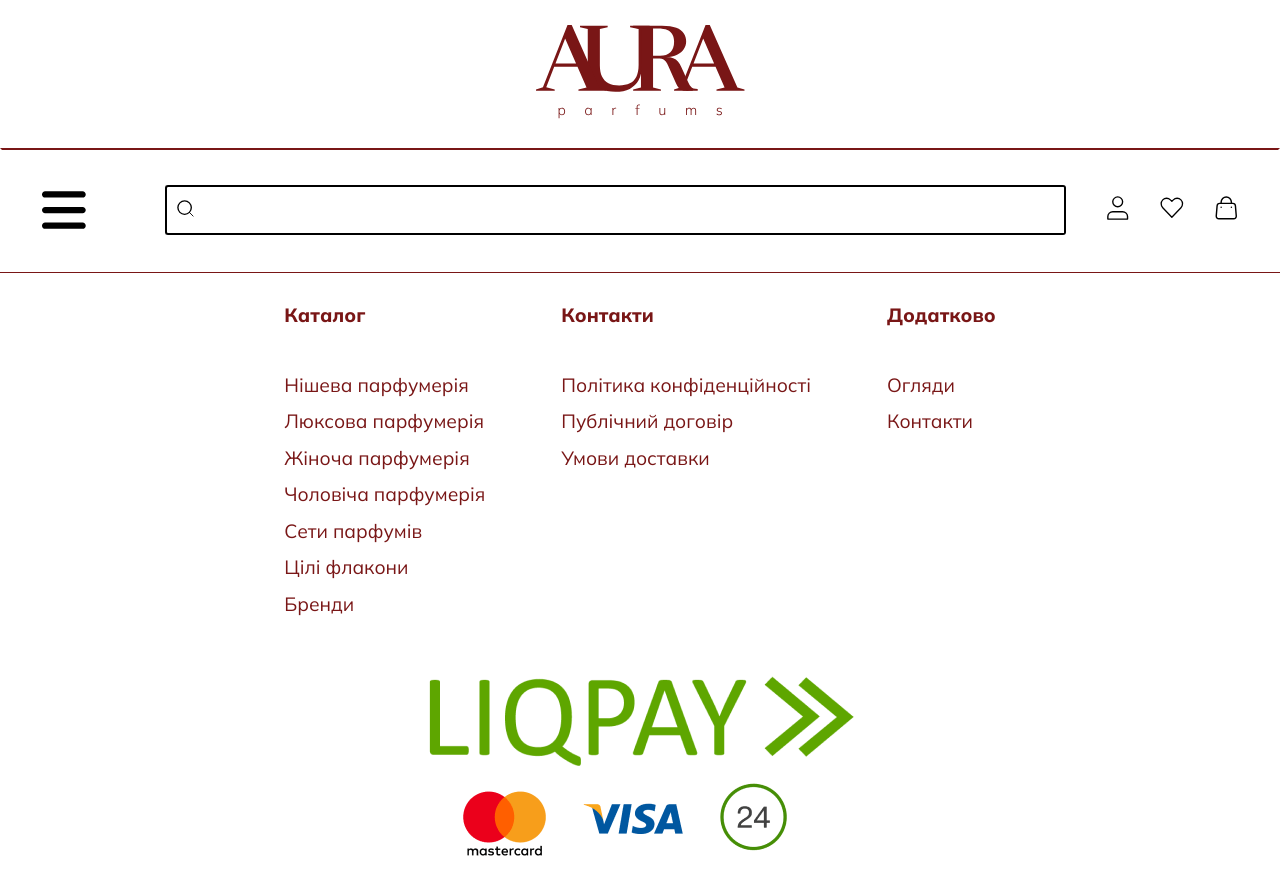
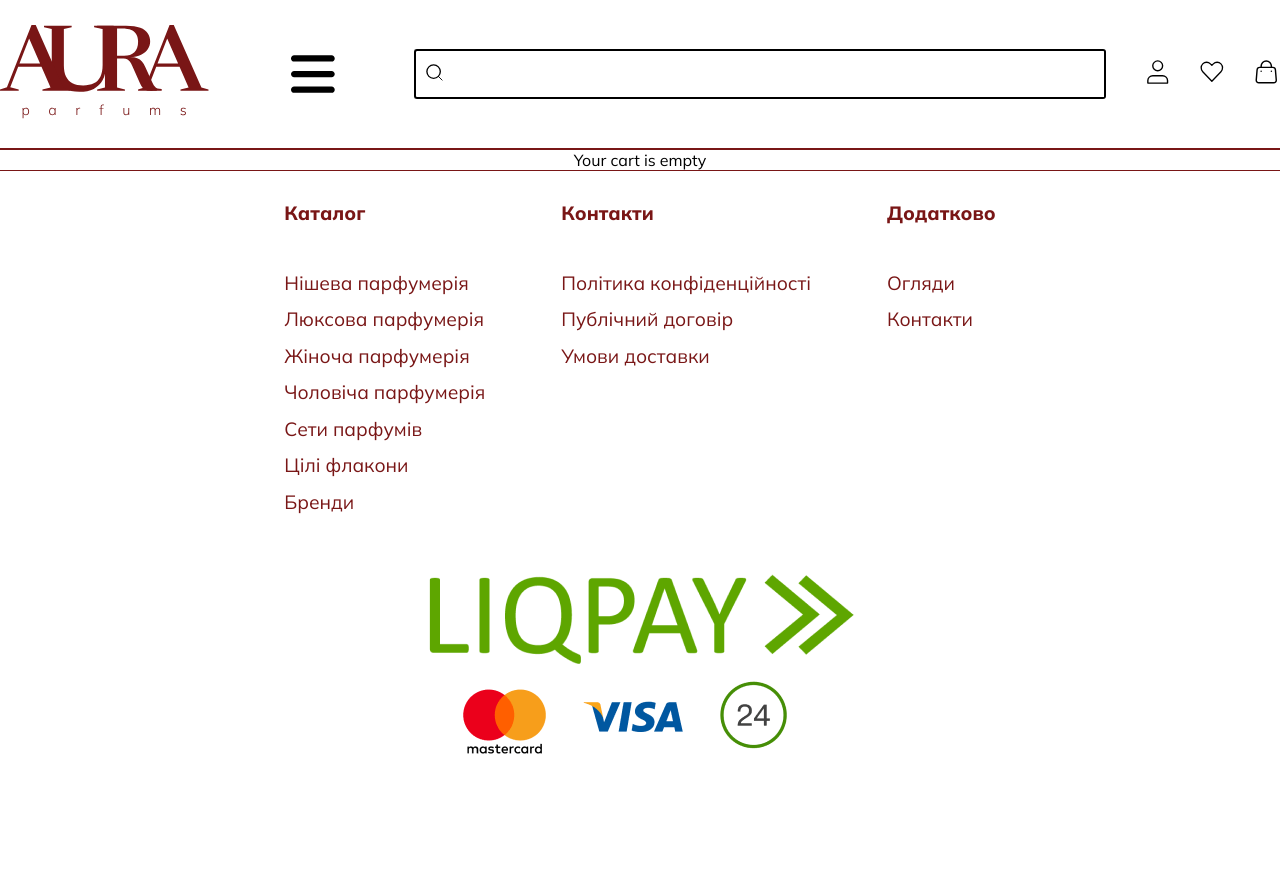
Before and after one commit to evgeniy5002/AuraParfums, a React (Create React App) app in the folder aura-parfums/: page /cart in a window 1280 px wide. Shown: the top 894 px of the page. After the commit the page ends 860 px from the top, so only its background shows below. Built offline with nearby package versions, Linux system fonts and the light colour scheme.

Commit message:
Header styles

```diff
--- a/aura-parfums/src/Components/Cart/Cart.jsx
+++ b/aura-parfums/src/Components/Cart/Cart.jsx
@@ -1,6 +1,7 @@
 import React from "react";
 import { useSelector } from "react-redux";
 import { useAuth } from "../../Hooks/useAuth";
+import styles from "./Cart.module.scss";
 
 const Cart = ({ products }) => {
   const { isAuth } = useAuth();
@@ -10,9 +11,10 @@ const Cart = ({ products }) => {
   ));
 
   return (
-    <div>
+    <div className={styles["cart"]}>
+      <div className={styles["cart-container"]}>
         {
-        cartItems ? (
+          cartItems.length > 0 ? (
             cartItems.map(item => (
               <div key={item.productId}>
                 <h1>{item.productId}</h1>
@@ -24,6 +26,7 @@ const Cart = ({ products }) => {
           )
         }
       </div>
+    </div>
   );
 };
 
--- a/aura-parfums/src/Components/Cart/Cart.module.scss
+++ b/aura-parfums/src/Components/Cart/Cart.module.scss
@@ -0,0 +1,11 @@
+@import '../../variables.scss';
+
+.cart {
+    width: 100%;
+    border-top: 2px solid $red;
+
+    .cart-container {
+        display: flex;
+        justify-content: center;
+    }
+}
--- a/aura-parfums/src/Components/FragnanceChoice/FragnanceChoice.jsx
+++ b/aura-parfums/src/Components/FragnanceChoice/FragnanceChoice.jsx
@@ -6,7 +6,7 @@ const FragnanceChoice = () => {
     return (
         <div className={styles["fragnance-choice-block"]}>
             <div className={`${styles["fragnance-choice_container"]} container`}>
-                <img src="Images/parfume-choice-image.png" alt="" />
+                <img src="/Images/parfume-choice-image.png" alt="" />
                 <div className={styles["fragnance-choice-block_text"]}>
                     <h2>ПІДБІР ПАРФУМІВ ЗА ВАШИМИ ПОБАЖАННЯМИ</h2>
 
--- a/aura-parfums/src/Components/Header/Header.jsx
+++ b/aura-parfums/src/Components/Header/Header.jsx
@@ -11,6 +11,7 @@ const Header = () => {
         const path = location.pathname;
 
         const headerClasses = {
+            '/cart': 'header-cart',
             '/catalogs': 'header-catalogs',
             '/contacts': 'header-contacts',
             '/brands': 'header-brands',
--- a/aura-parfums/src/Components/Header/Header.module.scss
+++ b/aura-parfums/src/Components/Header/Header.module.scss
@@ -1,5 +1,9 @@
 @import '../../variables.scss';
 
-.header {
+
+.header-cart {
     display: flex;
+    flex-direction: row;
+    justify-content: center;
+    gap: 80px;
 }
--- a/aura-parfums/src/Components/Header/HeaderMenu/HeaderMenu.module.scss
+++ b/aura-parfums/src/Components/Header/HeaderMenu/HeaderMenu.module.scss
@@ -9,6 +9,7 @@ a {
     transition: 0s;
     width: 100%;
     border: 2px solid transparent;
+    box-sizing: border-box;
 
     .header-menu-container {
         display: flex;
@@ -120,3 +121,10 @@ a {
 .header-brands {
     border-bottom-color: $red;
 }
+
+.header-cart {
+    max-width: 80%;
+    .header-menu-container {
+        margin: 0px;
+    }
+}
--- a/aura-parfums/src/Components/Header/Logo/Logo.jsx
+++ b/aura-parfums/src/Components/Header/Logo/Logo.jsx
@@ -6,7 +6,7 @@ const Logo = ({ styleName }) => {
     return (
         <div className={`${styles["logo"]} ${styles[styleName]}`}>
             <Link to="/">
-                <img src={"Images/header/AuraLogo.svg"} alt="" />
+                <img src={"/Images/header/AuraLogo.svg"} alt="" />
             </Link>
         </div>
     )
--- a/aura-parfums/src/Components/Header/Logo/Logo.module.scss
+++ b/aura-parfums/src/Components/Header/Logo/Logo.module.scss
@@ -5,9 +5,12 @@
     display: flex;
     justify-content: center;
     align-items: center;
-    width: 100%;
+
+    .header-brands {
+        display: none;
+    }
+
+    .header-cart {
+        display: block;
+    }
 }
-
-.header-brands {
-    display: none;
-}
--- a/aura-parfums/src/Components/NewFragnances/NewFragnances.jsx
+++ b/aura-parfums/src/Components/NewFragnances/NewFragnances.jsx
@@ -13,7 +13,7 @@ const NewFragnances = ({ products }) => {
     return (
         <div className={styles["new-fragnances"]}>
             <div className={styles["new-fragnances_header"]}>
-                <img src="Images/new-fragnances-bg.jpg" alt="" />
+                <img src="/Images/new-fragnances-bg.jpg" alt="" />
                 <div className={`${styles["new-fragnances_container"]} container`}>
 
                     <div className={styles["new-fragnances_text"]}>
```
Lines whose indentation alone changed are shown as unchanged.
